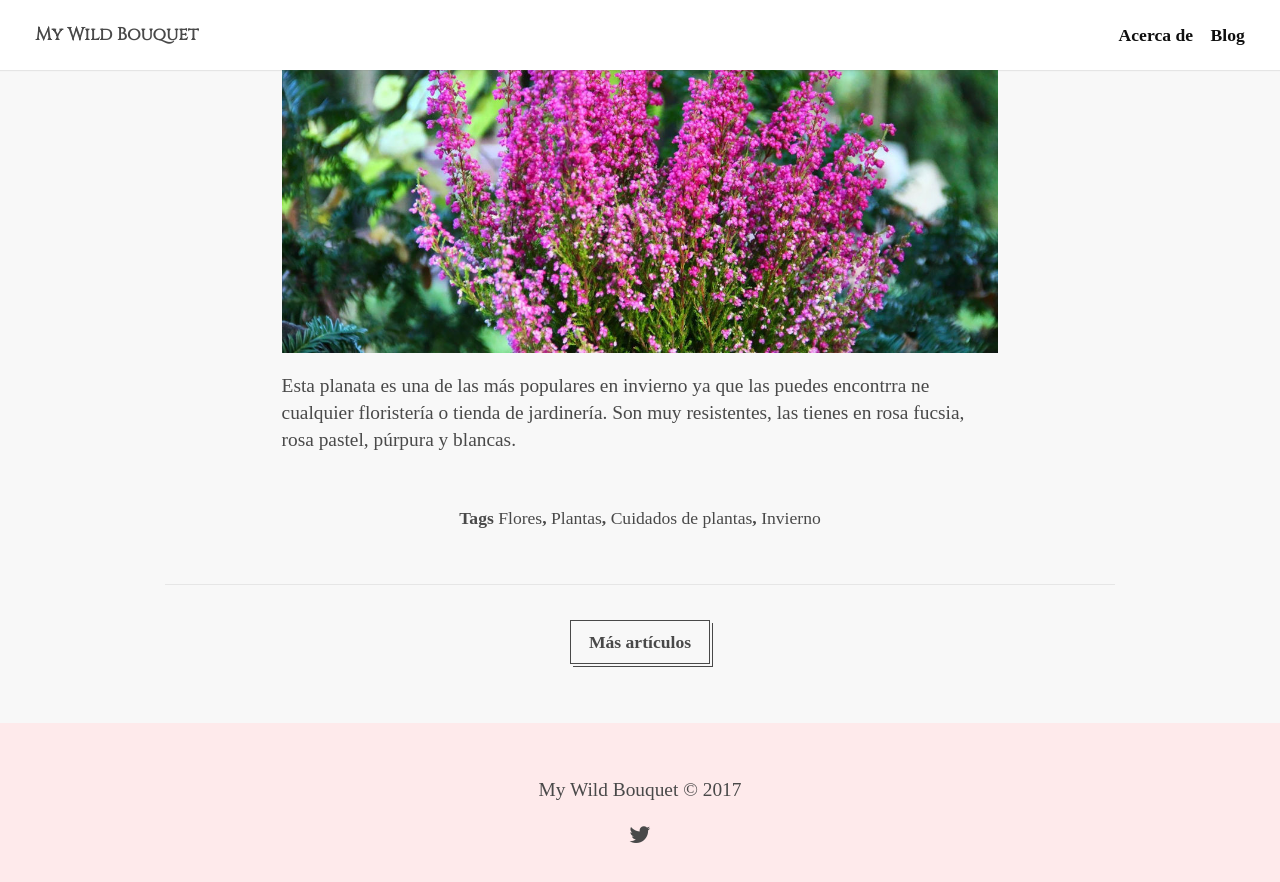
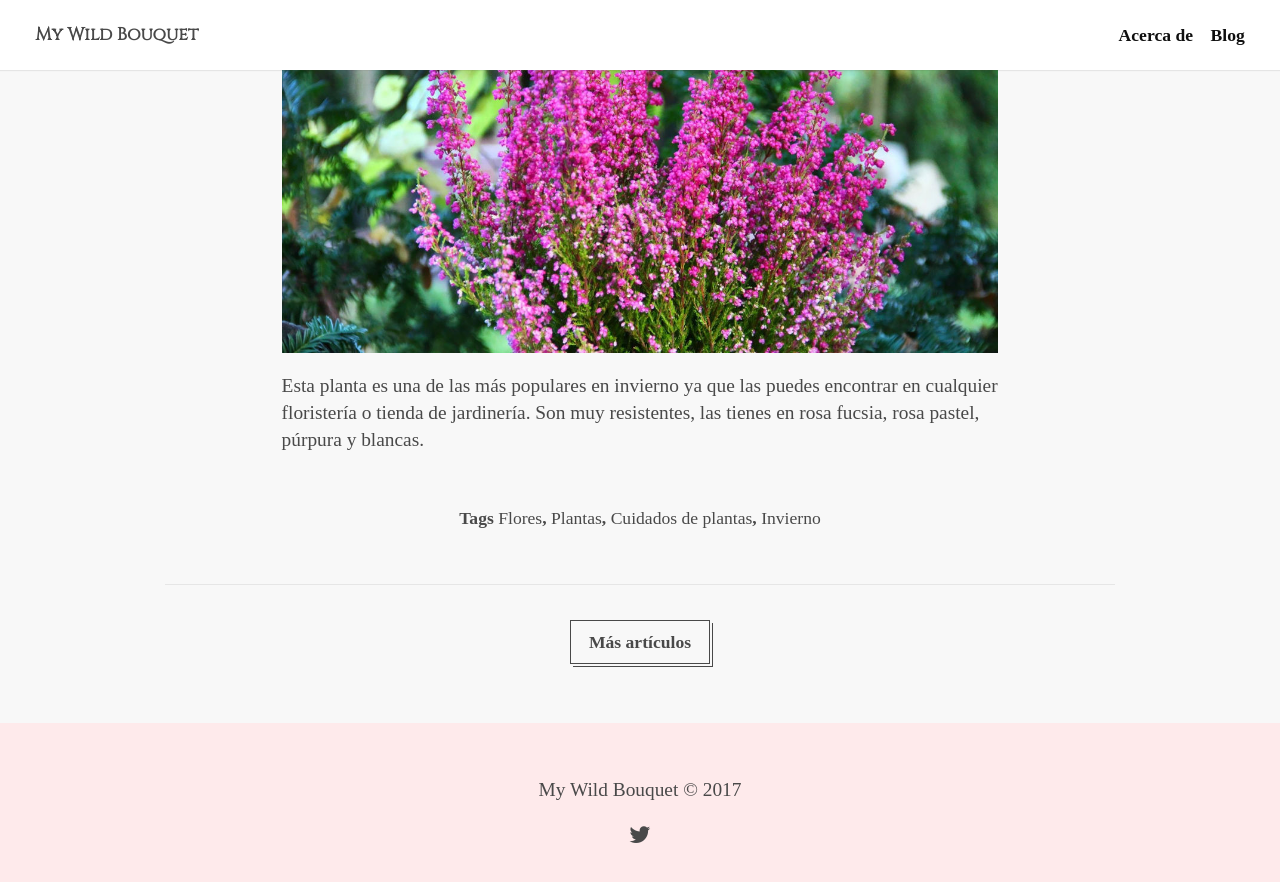
Before and after one commit to keyvanakbary/ramosilvestre.com, a Jekyll site: the page built from src/_posts/2017-12-20-plantas-de-invierno.md, in a window 1280 px wide and 900 px high, scrolled down 1520 px. Shown: the top 882 px of the window. Built offline with Jekyll 4.4.1, drawn with Linux system fonts in a browser that asks for light colours; some web fonts are replaced.

Commit message:
Update 2017-12-20-plantas-de-invierno.md

```diff
--- a/src/_posts/2017-12-20-plantas-de-invierno.md
+++ b/src/_posts/2017-12-20-plantas-de-invierno.md
@@ -19,4 +19,4 @@ tags:
   _**Brezo**_
   ![Plantas de invierno](/assets/images/posts/planta-invierno-2.jpg)
 
-  Esta planata es una de las más populares en invierno ya que las puedes encontrra ne cualquier floristería o tienda de jardinería. Son muy resistentes, las tienes en rosa fucsia, rosa pastel, púrpura y blancas.
+  Esta planta es una de las más populares en invierno ya que las puedes encontrar en cualquier floristería o tienda de jardinería. Son muy resistentes, las tienes en rosa fucsia, rosa pastel, púrpura y blancas.
```
